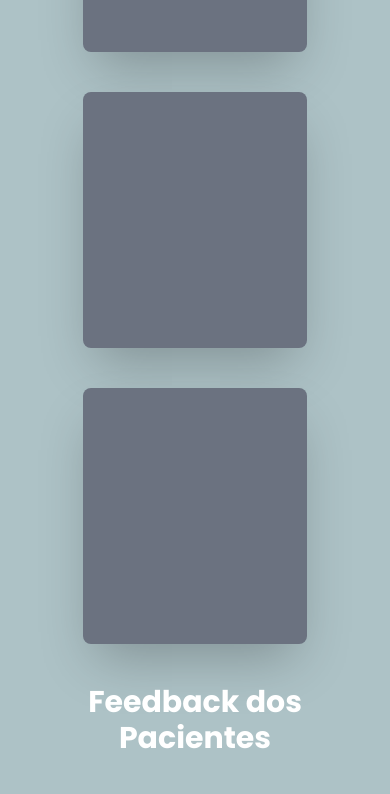
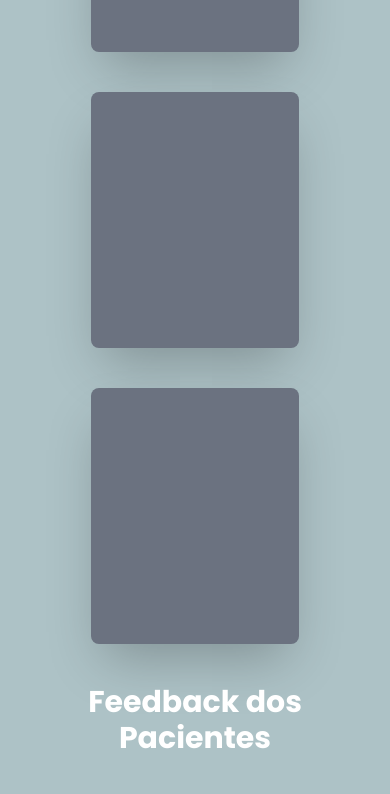
Before and after one commit to HenriqueBragaMoreira/quiropraxia-paulista, a Next.js app: page / in a window 390 px wide. Shown: the part 2940-3734 px from the top of the page. Built offline with nearby package versions, Linux system fonts and the light colour scheme.

Commit message:
fix: 🐛 the responsiveness of the third content section

```diff
--- a/src/app/components/thirdContent.tsx
+++ b/src/app/components/thirdContent.tsx
@@ -3,17 +3,15 @@ import { testimonials } from '@/utils/testimonials';
 
 export function ThirdContent() {
   return (
-    <div id="third-content" className="md:h-screen pt-20 md:pt-[88px]">
+    <div id="third-content" className="2xl:h-screen pt-20 md:pt-[88px]">
       <div className="flex flex-col gap-10 px-3 md:px-10">
         <div className="space-y-6">
           <h2 className="text-3xl md:text-5xl font-bold text-center">Nossos Tratamentos</h2>
-          <div>
-            <div className="flex flex-col gap-10 xs:grid xs:grid-cols-2 md:flex md:gap-0 md:flex-row md:justify-between items-center md:w-full">
-              <div className="h-64 w-56 lg:h-80 lg:w-72 bg-gray-500 rounded-lg shadow-2xl" />
-              <div className="h-64 w-56 lg:h-80 lg:w-72 bg-gray-500 rounded-lg shadow-2xl" />
-              <div className="h-64 w-56 lg:h-80 lg:w-72 bg-gray-500 rounded-lg shadow-2xl" />
-              <div className="h-64 w-56 lg:h-80 lg:w-72 bg-gray-500 rounded-lg shadow-2xl" />
-            </div>
+          <div className="flex flex-col gap-10 xs:grid xs:grid-cols-2 md:flex md:gap-0 md:flex-row md:justify-between items-center md:w-full xs:justify-items-center">
+            <div className="h-64 w-52 lg:h-72 lg:w-64 bg-gray-500 rounded-lg shadow-2xl" />
+            <div className="h-64 w-52 lg:h-72 lg:w-64 bg-gray-500 rounded-lg shadow-2xl" />
+            <div className="h-64 w-52 lg:h-72 lg:w-64 bg-gray-500 rounded-lg shadow-2xl" />
+            <div className="h-64 w-52 lg:h-72 lg:w-64 bg-gray-500 rounded-lg shadow-2xl" />
           </div>
         </div>
         <div className="flex flex-col w-full gap-6 items-center">
```
